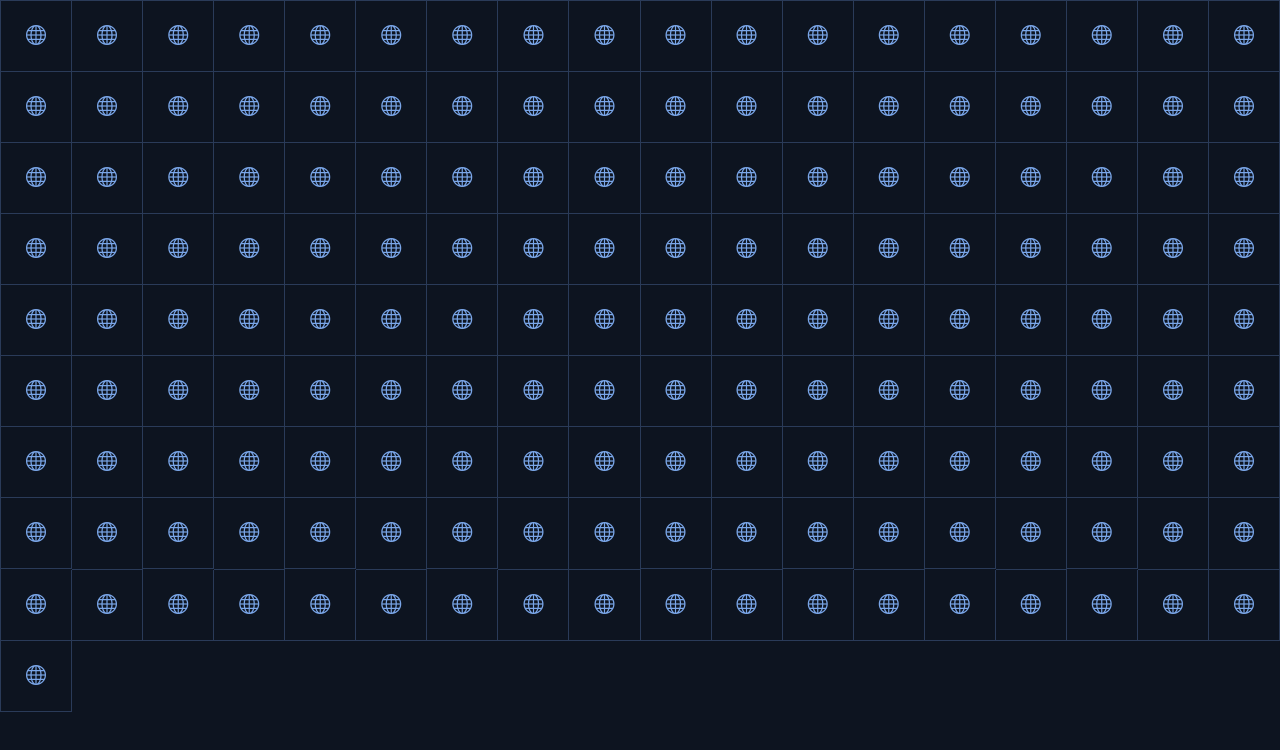
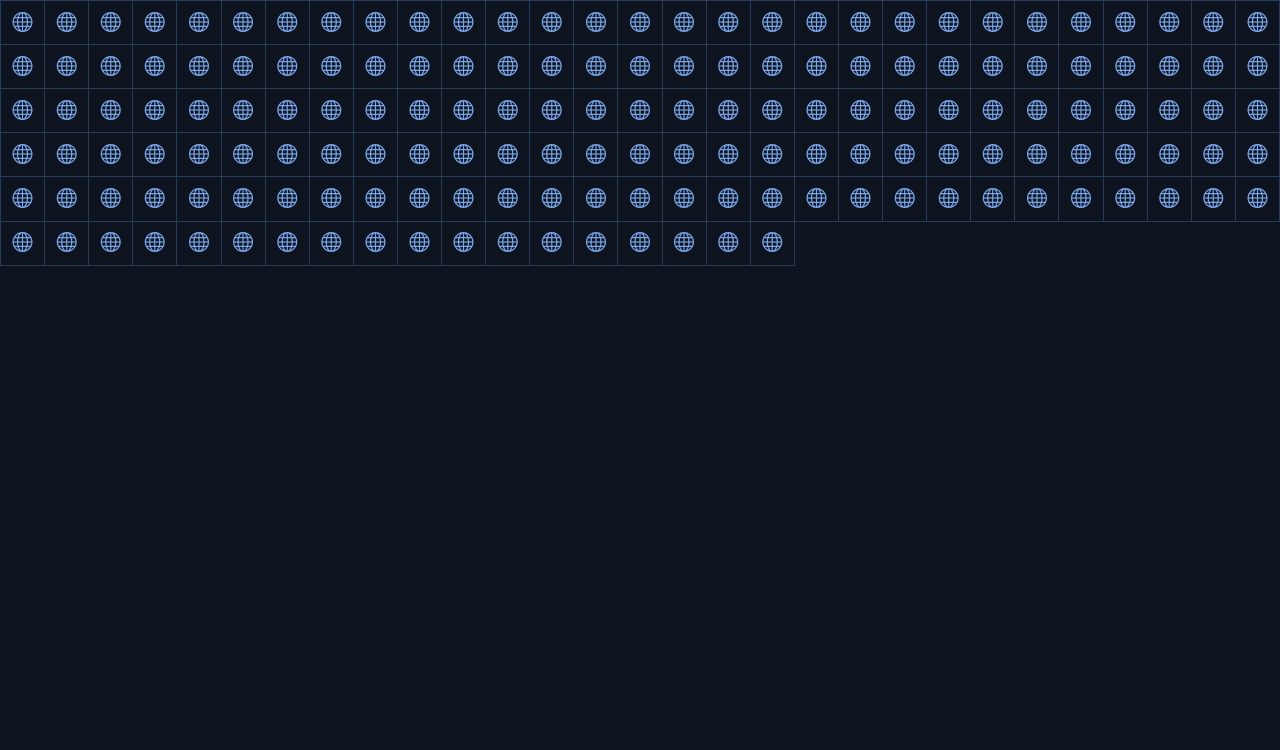
Before and after one commit to Amarildo-correa/frontend-developer-v3, a plain HTML site: page project/index.html in a window 1280 px wide. Drawn offline with nearby package versions, Linux system fonts and the light colour scheme.

Commit message:
Add touch-target tokens and derive bloco-min/navbar-max from them (REQ-001, REQ-003)

```diff
--- a/project/style.css
+++ b/project/style.css
@@ -31,17 +31,22 @@
     /* Tamanho de texto de referência em `rem`, ou seja, relativo à fonte-raiz do navegador. Impacto: se a pessoa aumentar o tamanho de fonte nas configurações do sistema/navegador, o layout acompanha — o que não aconteceria com `px`. */
     --icon-size: 1.25rem;
     /* fonte do ícone */
-    --bloco-padding: 1.5rem;
-    /* respiro ao redor do ícone */
-    /* Largura mínima da célula = ícone + respiro dos dois lados.
-       Garante que o quadrado nunca fique menor que o conteúdo. */
-    --bloco-min: calc(var(--icon-size) + var(--bloco-padding) * 2);
-    /* 1.25rem + 3rem = 4.25rem. `calc()` deriva a medida em vez de repetir um valor mágico, então mexer no ícone ou no padding recalcula tudo sozinho. Impacto: o `auto-fill` do grid usa esse piso para decidir quantas colunas cabem, e o conteúdo nunca é espremido. */
+    --bloco-touch-min: 2.75rem;
+    /* 44px — piso mínimo de alvo de toque (WCAG 2.5.5). Nenhuma célula do mosaico pode resolver abaixo disso, sob pena de o alvo tocável ficar pequeno demais para dedos/mira reduzida. */
+    --bloco-touch-max: 3.575rem;
+    /* 57.2px — teto da faixa de toque (44px × 1.30). Acima disso a célula já não conta mais como "alvo mínimo", então o auto-fill deve abrir mais uma coluna antes de deixar a célula crescer além desse valor. */
+    --bloco-padding: 1rem;
+    /* respiro ao redor do ícone — reduzido de 1.5rem para 1rem porque o teto de toque (57.2px) é mais apertado que a largura livre anterior: (57.2px − 20px de ícone) / 2 = 18.6px de respiro por lado, o máximo que ainda cabe sem estourar --bloco-touch-max. */
+    /* Largura mínima da célula deriva do piso de toque, não do ícone + padding:
+       a faixa de toque (44–57.2px) passa a ser o contrato dominante do mosaico. */
+    --bloco-min: var(--bloco-touch-min);
+    /* Antes calculado a partir de ícone+padding; agora é o piso WCAG diretamente, para que o `auto-fill` nunca abra uma coluna mais estreita que 44px. Impacto: o cálculo de colunas do grid passa a obedecer à acessibilidade de toque, não apenas ao espaço do ícone. */
 
-    /* Largura máxima da navbar = maior smartphone atual (iPhone 16 Pro Max =
-       440px). Acima disso ela para de esticar e ancora à esquerda. */
-    --navbar-max: 27.5rem;
-    /* 27.5rem = 440px na raiz padrão de 16px. Escolhido como teto porque a navbar é um padrão móvel; esticá-la num monitor de 27" produziria botões absurdamente grandes. Impacto: no desktop a grade de botões congela nessa largura e o restante da faixa fica vazio. */
+    /* Largura máxima da navbar = 6 colunas no teto da faixa de toque
+       (6 × 3.575rem = 21.45rem = 343.2px). Acima disso a navbar para de
+       esticar e ancora à esquerda. */
+    --navbar-max: 21.45rem;
+    /* 21.45rem = 343.2px = 6 × 57.2px. O teto deriva diretamente do limite máximo de 6 colunas no tamanho de toque mais largo, e não mais do maior smartphone físico. Impacto: no desktop a grade de botões congela em 343.2px e o restante da faixa fica vazio. */
 
     /* Safe areas (notch/Dynamic Island/home indicator no iOS; edge-to-edge no
        Chrome Android) — resolvem para 0px em telas sem essas áreas, então não
```
